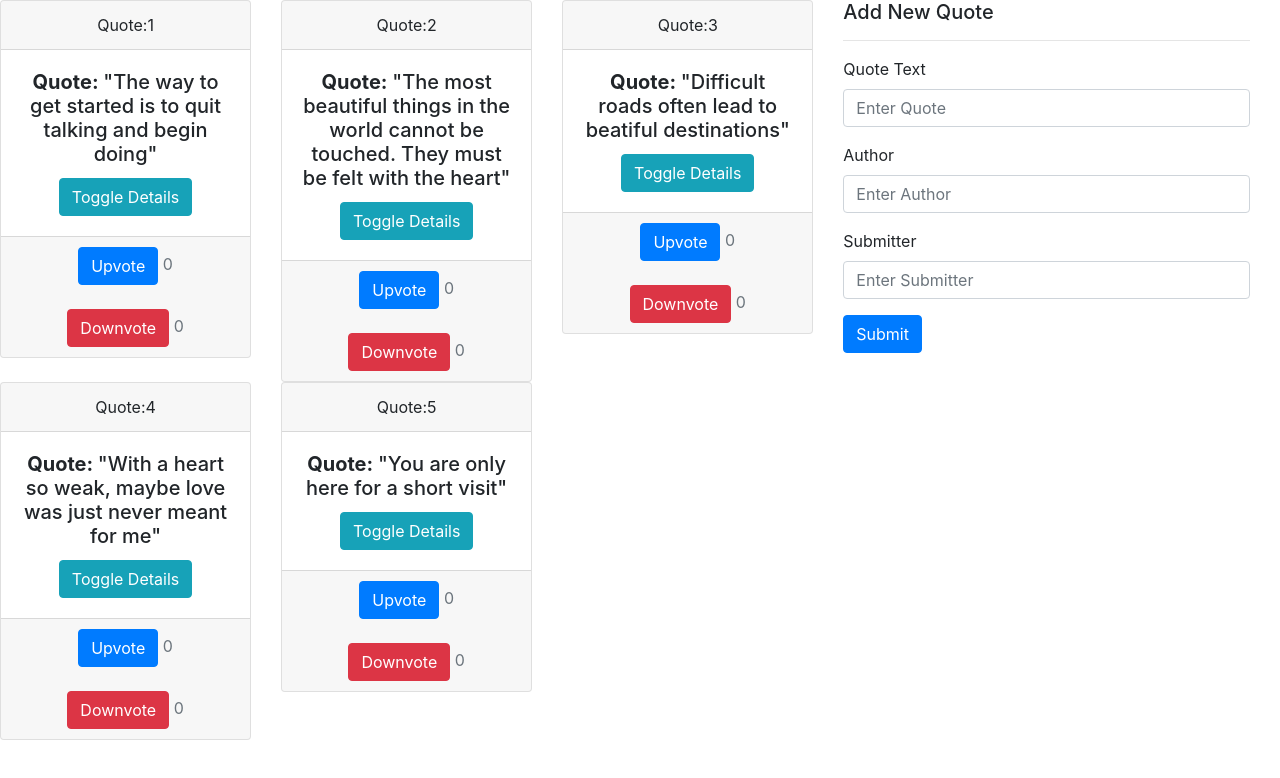
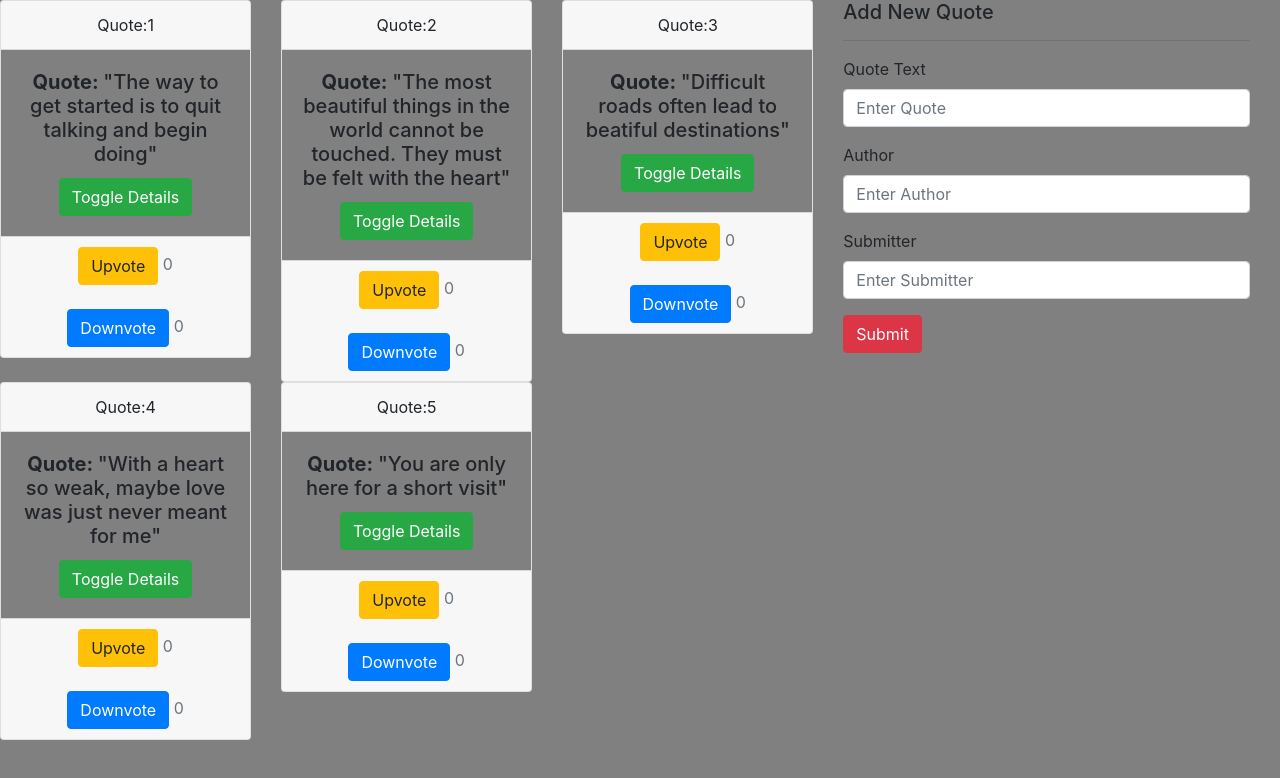
Before and after one commit to SophieO1970/Quotes-App, an Angular app: page / in a window 1280 px wide. Shown: the top 778 px of the page. Built offline with nearby package versions, Linux system fonts and the light colour scheme.

Commit message:
added styles of the buttons

```diff
--- a/src/app/quote-form/quote-form.component.html
+++ b/src/app/quote-form/quote-form.component.html
@@ -50,5 +50,5 @@
     </div>
   </div>
 
-  <button type="submit" class="btn btn-primary">Submit</button>
+  <button type="submit" class="btn btn-danger">Submit</button>
 </form>
--- a/src/app/quote/quote.component.css
+++ b/src/app/quote/quote.component.css
@@ -5,23 +5,6 @@
 /* /* /* .card-footer {
     position: relative;
   } */
-
-  /* .like {
-    position: absolute;
-    left: 10px;
-    top: 0;
-  }
-  .dislike {
-    position: absolute;
-    left: 60px;
-    top: 0;
-  }
-
-  .fa-thumbs-down{
-    color:black;
-  }
-
-  .fa-thumbs-up{
-    color:blue;
-  }
-   */
+   .btn btn-info{
+     color: grey;
+   }
--- a/src/app/quote/quote.component.html
+++ b/src/app/quote/quote.component.html
@@ -11,7 +11,7 @@
             <strong> Quote: </strong>{{ quote.text | quotationMark }}
           </h5>
 
-          <button class="btn btn-info" (click)="toggleDetails(i)">
+          <button class="btn btn-success" (click)="toggleDetails(i)">
             Toggle Details
           </button>
           <app-quote-detail
@@ -21,9 +21,9 @@
           ></app-quote-detail>
         </div>
         <div class="card-footer text-muted">
-          <button class="btn btn-primary" (click)="addUpVote(i)">Upvote</button>
+          <button class="btn btn-warning" (click)="addUpVote(i)">Upvote</button>
           {{ quote.upvote }} <br /><br />
-          <button class="btn btn-danger" (click)="addDownVote(i)">
+          <button class="btn btn-primary" (click)="addDownVote(i)">
             Downvote
           </button>
           {{ quote.downvote }}
--- a/src/styles.css
+++ b/src/styles.css
@@ -1,2 +1,5 @@
 /* You can add global styles to this file, and also import other style files */
-@import "~bootstrap/dist/css/bootstrap.css"
+@import "~bootstrap/dist/css/bootstrap.css";
+*{
+    background-color: grey;
+}
```
